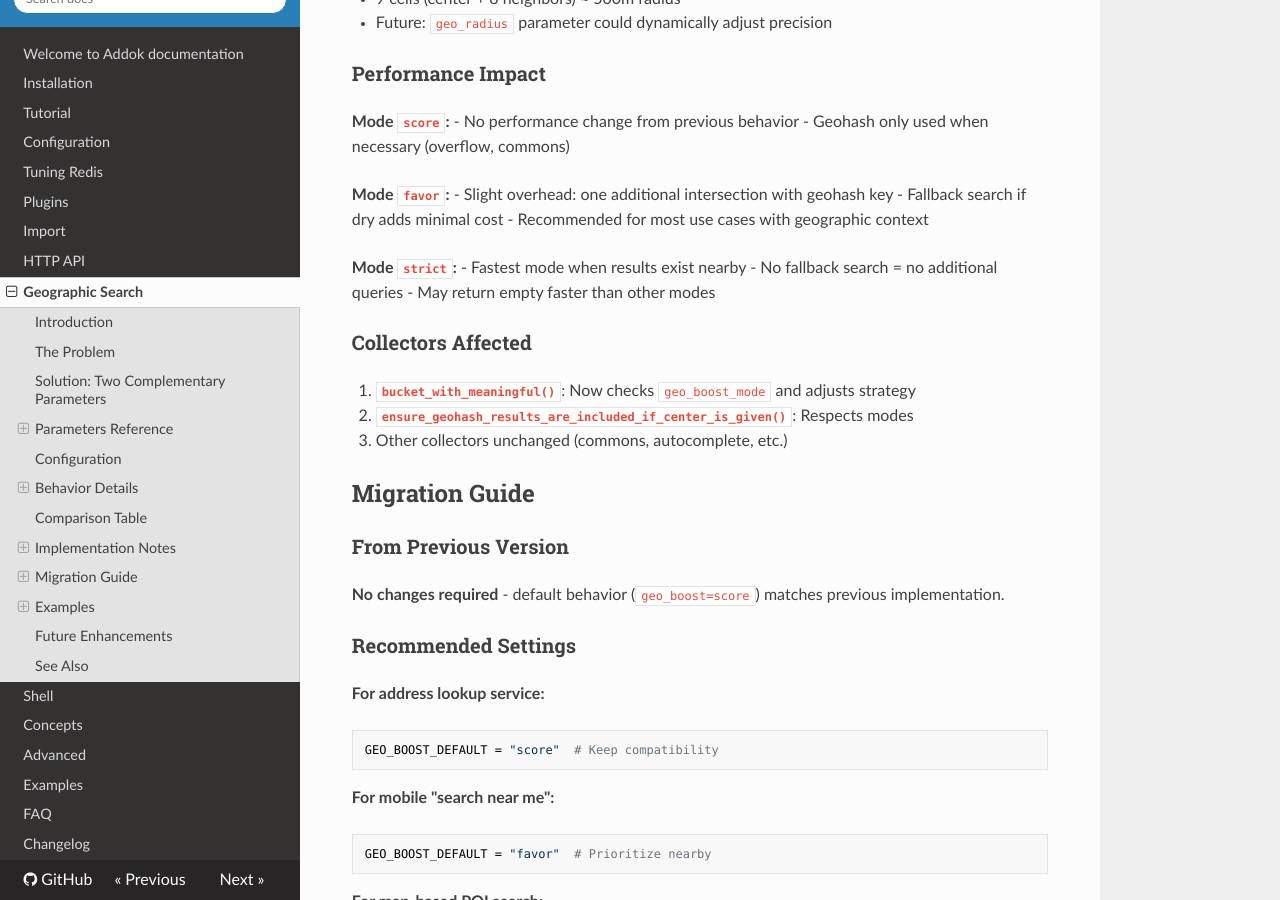
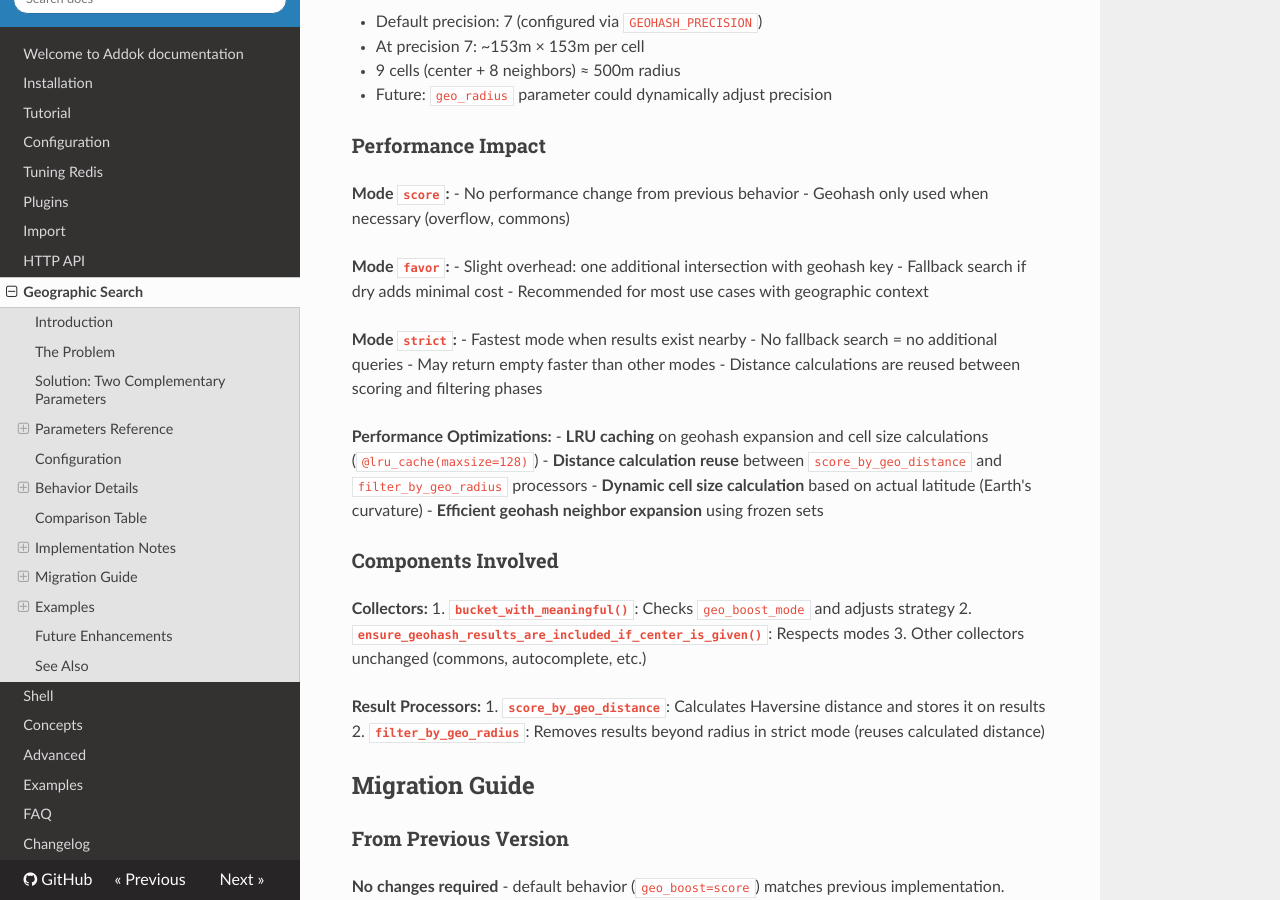
Before and after one commit to addok/addok, an MkDocs documentation site: the page built from docs/geographic_search.md, in a window 1280 px wide and 900 px high, scrolled down 4024 px. Built offline with MkDocs 1.6.1, drawn with Linux system fonts in a browser that asks for light colours; nearby versions of some CDN libraries; some of the changed text lies outside the part shown.

Commit message:
docs: update geographic_search.md with performance optimizations and strict mode details
- Clarify that strict mode uses precise Haversine distance filtering
- Document dynamic geohash cell size calculation based on latitude
- Add performance optimizations section (LRU cache, distance reuse)
- Document result processors involved (score_by_geo_distance, filter_by_geo_radius)
- Update strict mode behavior with detailed steps

```diff
--- a/docs/geographic_search.md
+++ b/docs/geographic_search.md
@@ -47,7 +47,7 @@ Controls the search radius in kilometers when a center point is provided. Works
 - Default: `None` (uses default radius based on geohash precision)
 
 **Behavior:**
-The implementation automatically adapts to the configured `GEOHASH_PRECISION`:
+The implementation automatically adapts to the configured `GEOHASH_PRECISION` and calculates actual cell dimensions based on latitude (accounting for Earth's curvature):
 - **Precision 5** (~4.9km cells): Suitable for country-level searches
 - **Precision 6** (~1.2km cells): City-level searches
 - **Precision 7** (~153m cells): Street-level searches (default)
@@ -150,10 +150,11 @@ GET /search/?q=rue victor hugo&lat=48.8566&lon=2.3522&geo_boost=favor&limit=10
 - Map-based search interfaces
 
 **How it works:**
-1. **Always** filters by geohash
-2. Only returns results within ~500m radius (9 geohash cells at precision 7)
-3. No fallback to broader search
-4. Similar to `/reverse/` endpoint behavior
+1. **Always** filters by geohash to limit search area
+2. Collects results from geohash cells covering the requested radius
+3. **Applies precise distance filtering** using Haversine formula to remove results beyond the exact radius
+4. No fallback to broader search
+5. Similar to `/reverse/` endpoint behavior but with configurable radius
 
 **Use case:** "What's around me right now", POI search on mobile, map tile queries.
 
@@ -204,12 +205,24 @@ GET /search/?q=rue victor hugo&lat=48.8566&lon=2.3522&geo_boost=strict&limit=10
 - Fastest mode when results exist nearby
 - No fallback search = no additional queries
 - May return empty faster than other modes
+- Distance calculations are reused between scoring and filtering phases
 
-### Collectors Affected
+**Performance Optimizations:**
+- **LRU caching** on geohash expansion and cell size calculations (`@lru_cache(maxsize=128)`)
+- **Distance calculation reuse** between `score_by_geo_distance` and `filter_by_geo_radius` processors
+- **Dynamic cell size calculation** based on actual latitude (Earth's curvature)
+- **Efficient geohash neighbor expansion** using frozen sets
 
-1. **`bucket_with_meaningful()`**: Now checks `geo_boost_mode` and adjusts strategy
+### Components Involved
+
+**Collectors:**
+1. **`bucket_with_meaningful()`**: Checks `geo_boost_mode` and adjusts strategy
 2. **`ensure_geohash_results_are_included_if_center_is_given()`**: Respects modes
 3. Other collectors unchanged (commons, autocomplete, etc.)
+
+**Result Processors:**
+1. **`score_by_geo_distance`**: Calculates Haversine distance and stores it on results
+2. **`filter_by_geo_radius`**: Removes results beyond radius in strict mode (reuses calculated distance)
 
 ## Migration Guide
 
```
